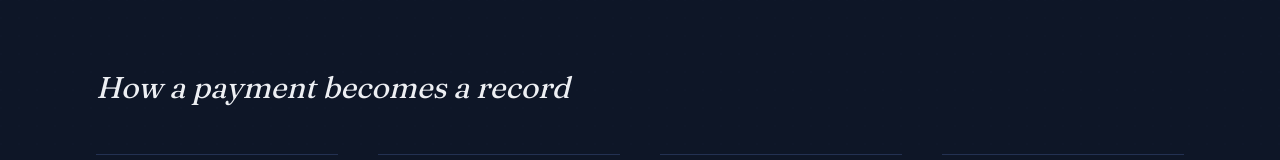
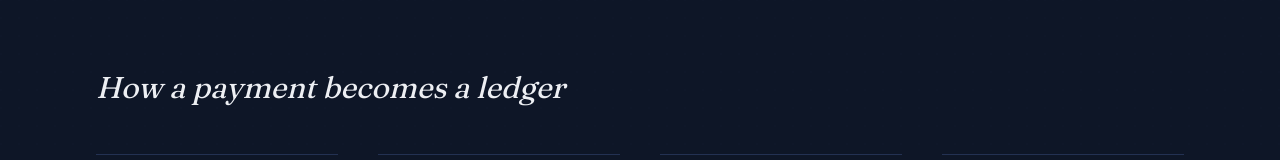
Before and after one commit to atsiaya/rentfile, a Next.js app: page / in a window 1280 px wide. Shown: the part 703-863 px from the top of the page. Built offline with nearby package versions, Linux system fonts and the light colour scheme.

Commit message:
Change heading from 'record' to 'ledger'

```diff
--- a/app/page.tsx
+++ b/app/page.tsx
@@ -135,7 +135,7 @@ export default function LandingPage() {
       <section className="relative z-10 border-t border-line bg-bg-alt/60 py-20">
         <div className="mx-auto max-w-6xl px-6 sm:px-8">
           <h2 className="font-display text-3xl italic text-fg">
-            How a payment becomes a record
+            How a payment becomes a ledger
           </h2>
           <div className="mt-12 grid gap-10 sm:grid-cols-2 lg:grid-cols-4">
             {flow.map((step) => (
```
